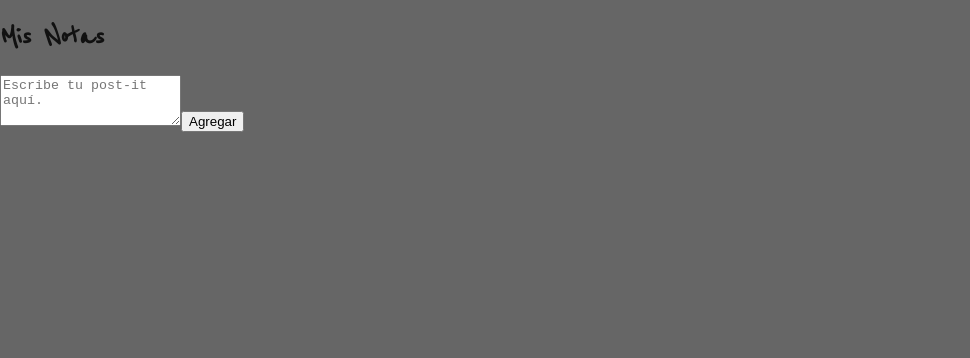
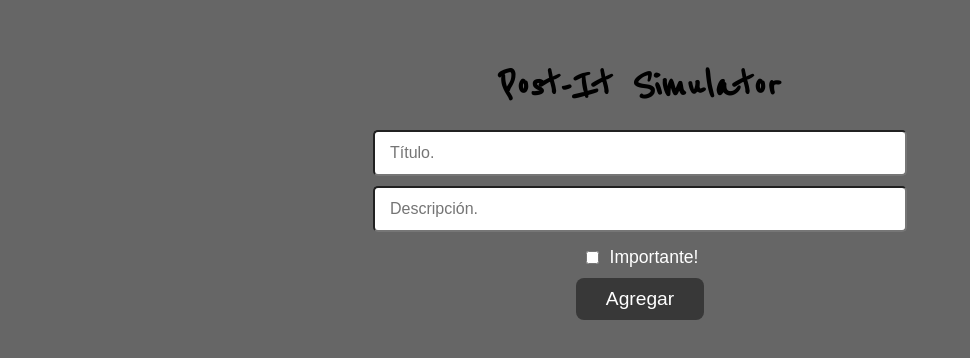
Before and after one commit to renkorz/evaluacion3-iz, a React (Create React App) app: page / in a window 1280 px wide. Shown: the top 358 px of the page, without its empty margins (0-970 px from the left). Built offline with nearby package versions, Linux system fonts and the light colour scheme.

Commit message:
Configuración final, entrega de proyecto.

```diff
--- a/src/App.css
+++ b/src/App.css
@@ -1,76 +1,154 @@
-.App {
+body {
+  font-family: 'Reenie Beanie', cursive;
+  background-color: #666;
+  margin: 0;
+  padding: 0;
+  color: white;
+}
+
+.app-container {
+  max-width: 960px;
+  margin: 0 auto;
+  padding: 30px 20px;
   text-align: center;
 }
 
-.App-logo {
-  height: 40vmin;
-  pointer-events: none;
+.app-container h1 {
+  font-size: 3rem;
+  margin-bottom: 20px;
+  color: #000000;
 }
 
-@media (prefers-reduced-motion: no-preference) {
-  .App-logo {
-    animation: App-logo-spin infinite 20s linear;
-  }
+.form-postit {
+  display: flex;
+  flex-direction: column;
+  gap: 10px;
+  margin-bottom: 30px;
+  align-items: center;
 }
 
-.App-header {
-  background-color: #282c34;
-  min-height: 100vh;
-  display: flex;
-  flex-direction: column;
-  align-items: center;
-  justify-content: center;
-  font-size: calc(10px + 2vmin);
-  color: white;
+.form-postit input {
+  width: 100%;
+  max-width: 500px;
+  padding: 12px 15px;
+  border-radius: 5px;
+  background-color: #ffffff;
+  font-size: 1rem;
+  font-family: 'Arial', cursive;
+  outline: none;
 }
 
-.App-link {
-  color: #61dafb;
+.form-postit button {
+  background-color: #383838;
+  color: white;
+  font-size: 1.2rem;
+  padding: 10px 30px;
+  border: none;
+  border-radius: 8px;
+  cursor: pointer;
+  transition: background 0.3s ease;
+  font-family: 'Arial', cursive;
 }
 
-@keyframes App-logo-spin {
-  from {
-    transform: rotate(0deg);
-  }
-  to {
-    transform: rotate(360deg);
-  }
+.form-postit button:hover {
+  background-color: #424242;
 }
 
-body {
-  background-color: #666;
-  font-family: 'Reenie Beanie', cursive;
-  color: #111;
+/* Grid para post-its */
+.postits-grid {
+  display: grid;
+  grid-template-columns: repeat(auto-fit, minmax(180px, 1fr));
+  gap: 20px;
 }
 
-.title {
-  font-size: 3rem;
-  color: #fff;
+/* Título dentro del post-it */
+.titulo-postit {
+  margin: 0 0 10px;
+  font-size: 1.5rem;
+  color: #000000;
 }
 
-.PostIt {
+.titulo-postit {
+  margin: 0;
+  margin-bottom: 10px;
+  font-size: 1.5rem;
+  color: #5f370e;
+  word-wrap: break-word;
+}
+
+.descripcion-postit {
+  margin: 0;
+  font-size: 1.1rem;
+  word-wrap: break-word;
+}
+
+.postit {
+  background-color: #ffffcc;
+  border-radius: 2px;
+  padding: 30px 30px;
+  position: relative;
+  box-shadow: 2px 2px 8px rgba(0, 0, 0, 0.3);
+  font-size: 1rem;
   font-family: 'Reenie Beanie', cursive;
+  color: #333;
   transition: transform 0.2s ease;
   display: flex;
   flex-direction: column;
-  justify-content: space-between;
-}
-
-.postit-grid {
-  display: grid;
-  grid-template-columns: repeat(4, 1fr);
-  gap: 20px;
-  margin-top: 20px;
-  justify-items: center;
-  width: fit-content;
-  margin-left: auto;
-  margin-right: auto;
+  min-height: 120px;
 }
 
 .postit:hover {
-  transform: scale(1.05);
+  transform: scale(1.03);
 }
 
-.App {
-  min-height: 100vh;
+.postit.importante {
+  background-color: #ec7063;
 }
+
+.btn-eliminar {
+  position: absolute;
+  top: 8px;
+  right: 8px;
+  color: black;
+  border: none;
+  width: 24px;
+  height: 24px;
+  font-size: 32px;
+  cursor: pointer;
+  line-height: 24px;
+  text-align: center;
+  font-family: 'Reenie Beanie';
+  transition: background 0.3s ease;
+  background-color: transparent;
+}
+
+.checkbox-label {
+  display: flex;
+  align-items: center;
+  gap: 8px;
+  font-size: 1.1rem;
+  font-family: 'Arial', cursive;
+  margin-top: 5px;
+}
+
+/* Responsive para móviles */
+@media (max-width: 590px) {
+  .form-postit textarea {
+    width: 100%;
+    font-size: 1rem;
+  }
+
+  .form-postit button {
+    width: 100%;
+  }
+
+  .postit {
+    font-size: 1rem;
+  }
+
+  .postits-grid {
+    display: grid;
+    grid-template-columns: 1fr;
+    gap: 20px;
+  }
+}
--- a/src/App.js
+++ b/src/App.js
@@ -1,19 +1,19 @@
-import React, {use, useState} from "react";
+import React, {useState} from "react";
 import Formulariopostit from './components/formulariopostit';
-import Postit from "./components/postit";
+import Postit from "./components/postitdev";
 import './App.css';
 
 function App() {
   const [postits, setPostits] = useState([]);
-  const [contadorId, setContadorId] = useState([1]);
 
-  const agregarPostit = (texto) => {
-    const nuevoPostit ={
-      id: contadorId,
-      texto: texto
+  const agregarPostit = (titulo, texto, importante) => {
+    const nuevoPostit = {
+      id: Date.now(),
+      titulo,
+      texto,
+      importante
     };
-    setPostits([nuevoPostit, ...postits]);
-    setContadorId(contadorId + 1);
+    setPostits([...postits, nuevoPostit]); // Esto hace que se añada al final de la lista de postit
   };
 
   const eliminarPostit = (id) => {
@@ -22,15 +22,17 @@ function App() {
 
   return (
     <div className="app-container">
-      <h1>Mis Notas</h1>
-      <Formulariopostit agregarPostit={agregarPostit}/>
+      <h1>Post-It Simulator</h1>
+      <Formulariopostit agregarPostit={agregarPostit} />
       <div className="postits-grid">
         {postits.map(postit => (
           <Postit
-          key={postit.id}
-          id={postit.id}
-          texto={postit.texto}
-          eliminarPostit={eliminarPostit}
+            key={postit.id}
+            id={postit.id}
+            titulo={postit.titulo}
+            texto={postit.texto}
+            importante={postit.importante}
+            eliminarPostit={eliminarPostit}
           />
         ))}
       </div>
--- a/src/components/formulariopostit.jsx
+++ b/src/components/formulariopostit.jsx
@@ -1,19 +1,27 @@
-import React, {useState} from "react";
+import React, { useState } from 'react';
 
-function Formulariopostit({agregarPostit}) {
+function Formulariopostit({ agregarPostit }) {
+    const [titulo, setTitulo] = useState('');
     const [texto, setTexto] = useState('');
+    const [importante, setImportante] = useState(false);
 
     const manejarEnvio = (e) => {
         e.preventDefault();
-        if(texto.trim() === '') return;
-        agregarPostit(texto);
+        if (titulo.trim() === '' || texto.trim() === '') return;
+
+        agregarPostit(titulo, texto, importante);
+        setTitulo('');
         setTexto('');
+        setImportante(false);
     };
 
     return (
         <form className="form-postit" onSubmit={manejarEnvio}>
-            <textarea placeholder="Escribe tu post-it aquí." value={texto} onChange={(e) => setTexto(e.target.value)} rows={3}/>
-            <button type="sumbit">Agregar</button>
+        <input type="text" placeholder="Título." value={titulo} onChange={(e) => setTitulo(e.target.value)} />
+        <input type="text" placeholder="Descripción." value={texto} onChange={(e) => setTexto(e.target.value)} />
+        <label className="checkbox-label">
+            <input type="checkbox" checked={importante} onChange={() => setImportante(!importante)}/> Importante! </label>
+            <button type="submit">Agregar</button>
         </form>
     );
 }
--- a/src/components/postit.jsx
+++ /dev/null
@@ -1,12 +0,0 @@
-import React from "react";
-
-function Postit({id, texto, eliminarPostit}) {
-    return (
-        <div className="postit">
-            <p>{texto}</p>
-            <button className="btn-eliminar" onClick={() => eliminarPostit(id)}>X</button>
-        </div>
-    );
-}
-
-export default Postit;
--- /dev/null
+++ b/src/components/postitdev.jsx
@@ -0,0 +1,13 @@
+import React from 'react';
+
+function Postit({ id, titulo, texto, importante, eliminarPostit }) {
+    return (
+        <div className={`postit ${importante ? 'importante' : ''}`}>
+            <button className="btn-eliminar" onClick={() => eliminarPostit(id)}>X</button>
+            <h2 className="titulo-postit">{titulo}</h2>
+            <p className="descripcion-postit">{texto}</p>
+        </div>
+    );
+}
+
+export default Postit;
```
